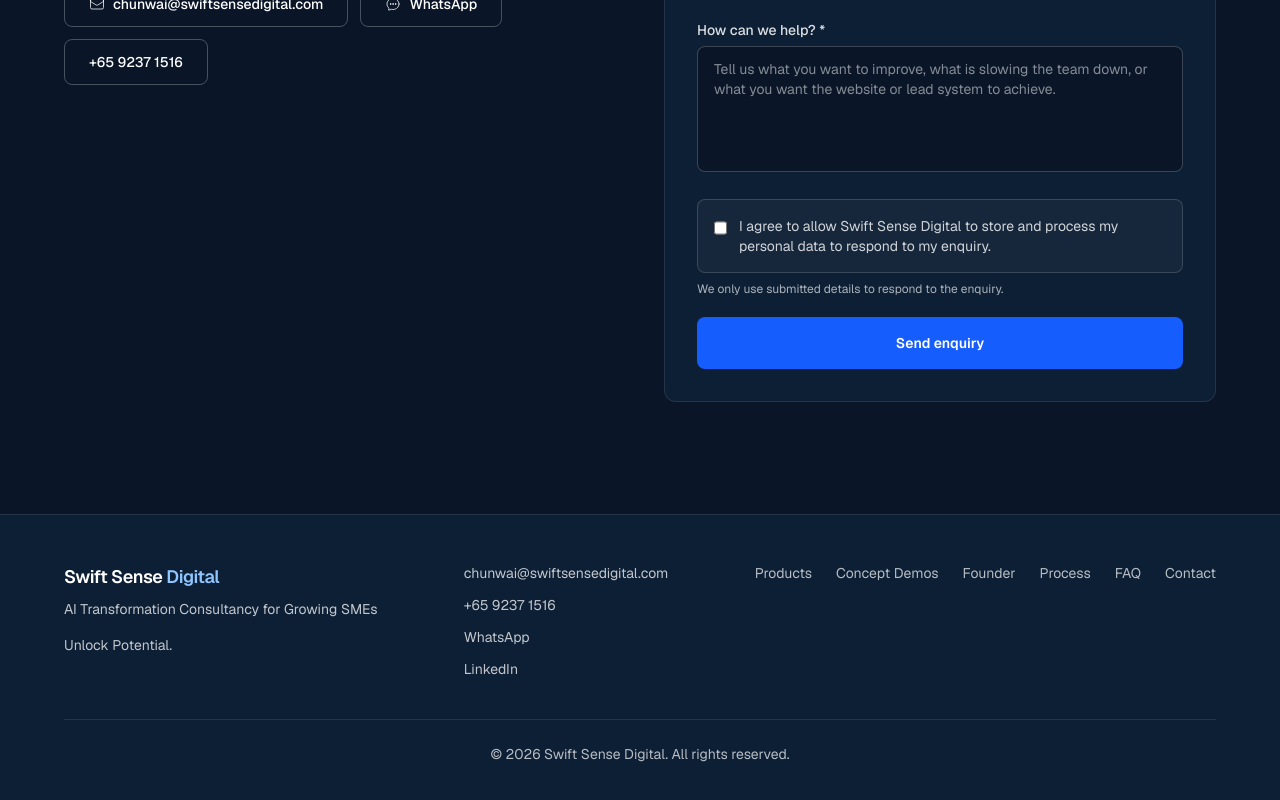
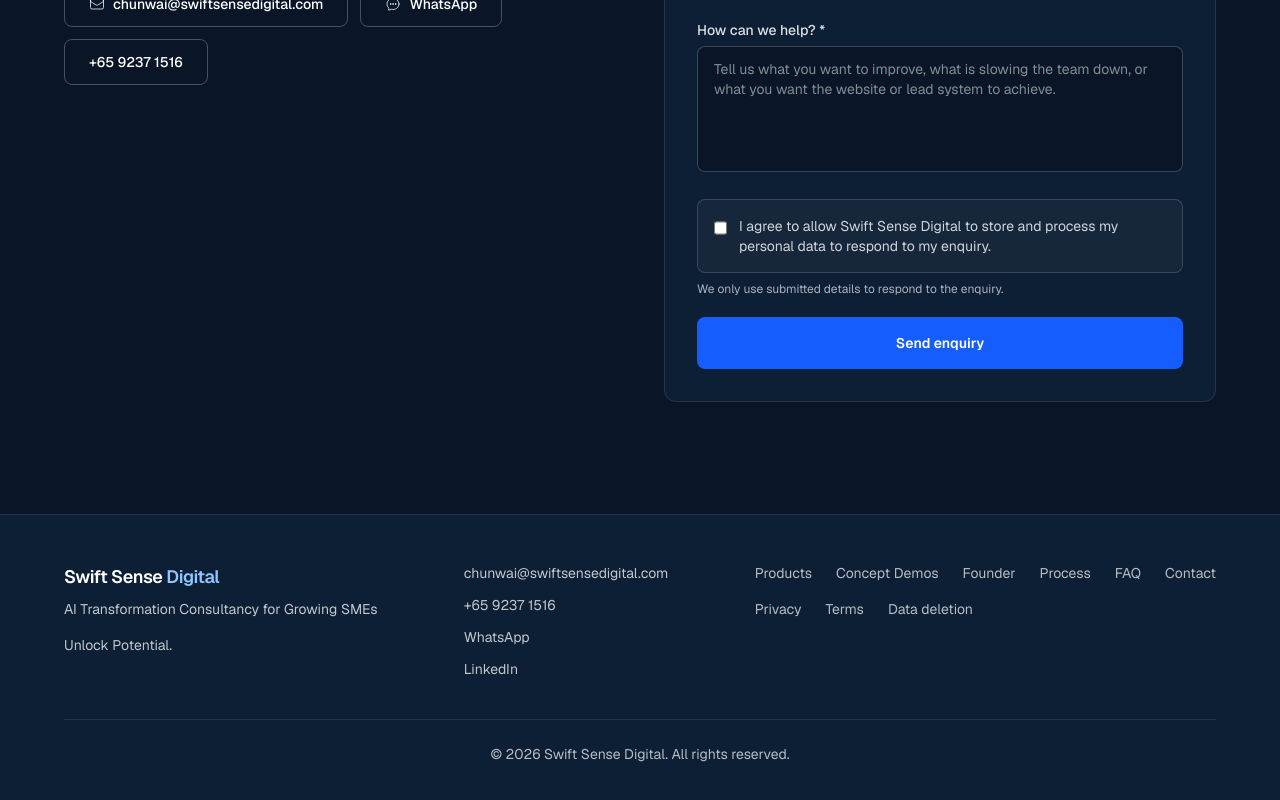
Before and after one commit to roylamcw/swift-sense-digital, a Next.js app: page / in a window 1280 px wide. Shown: the part 9562-10362 px from the top of the page. Built offline with nearby package versions, Linux system fonts and the light colour scheme.

Commit message:
feat: link legal pages from footer

```diff
--- a/app/page.tsx
+++ b/app/page.tsx
@@ -903,6 +903,7 @@
               </a>
             </div>
 
+            <div className="space-y-4">
               <nav className="flex flex-wrap gap-x-6 gap-y-2" aria-label="Footer navigation">
                 {navLinks.map((link) => (
                   <a key={link.href} href={link.href} className="text-sm text-white/70 transition-colors hover:text-white">
@@ -910,6 +911,18 @@
                   </a>
                 ))}
               </nav>
+              <nav className="flex flex-wrap gap-x-6 gap-y-2" aria-label="Legal navigation">
+                <Link href="/privacy" className="text-sm text-white/70 transition-colors hover:text-white">
+                  Privacy
+                </Link>
+                <Link href="/terms" className="text-sm text-white/70 transition-colors hover:text-white">
+                  Terms
+                </Link>
+                <Link href="/data-deletion" className="text-sm text-white/70 transition-colors hover:text-white">
+                  Data deletion
+                </Link>
+              </nav>
+            </div>
           </div>
           <div className="mt-10 border-t border-white/10 pt-6 text-center text-sm text-white/70">
             &copy; {new Date().getFullYear()} Swift Sense Digital. All rights reserved.
```
Lines whose indentation alone changed are shown as unchanged.
